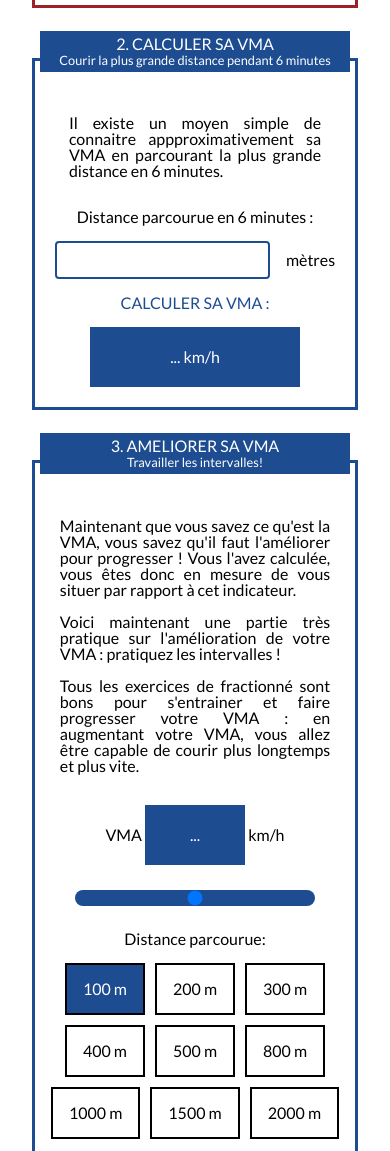
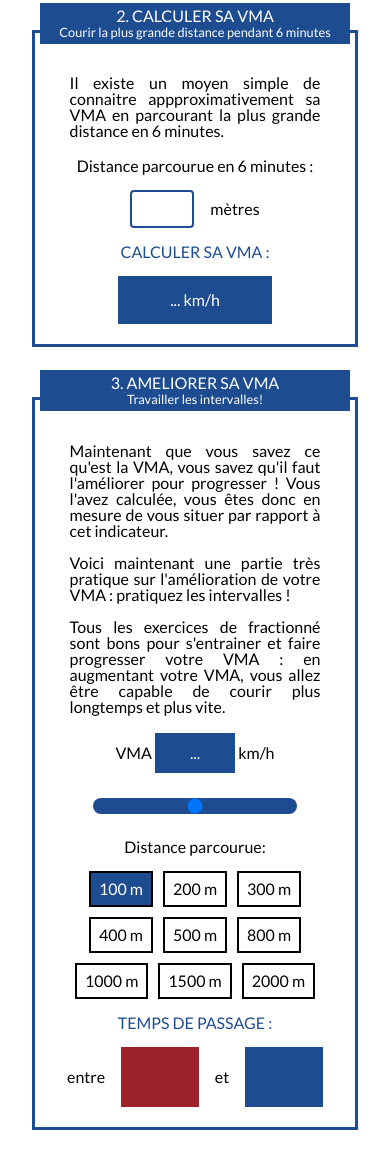
Before and after one commit to Labuch/VMA, a plain HTML site: page index.html in a window 390 px wide. Shown: the part 849-2000 px from the top of the page. After the commit the page ends 1979 px from the top, so only its background shows below. Drawn offline with Linux system fonts and the light colour scheme.

Commit message:
make responsiv and test on firefox

```diff
--- a/style.css
+++ b/style.css
@@ -18,14 +18,15 @@
     flex-direction: column;
     align-items: stretch;
     gap:10px;
+    margin-bottom: 10px;
 
 }
 #vmaLabel{
     display: inline-flex;
     justify-content: center;
     align-items: center;
-    height: 60px;
-    width: 100;
+    height: 2.5rem;
+    width: 5rem;
     color:white;
 
 }
@@ -45,8 +46,8 @@
     display: inline-flex;
     justify-content: center;
     align-items: center;
-    height: 60px;
-    width: 75%;
+    height: 3rem;
+    width: 60%;
     color:white;
 }
 
@@ -76,7 +77,7 @@ h1{
 .section{
     margin-top: 40px;
     padding-top: 40px;
-    padding-inline: 40px;
+    padding-inline: 2rem;
     padding-bottom: 20px;
     display: flex;
     flex-direction: column;
@@ -90,15 +91,16 @@ h1{
     display: flex;
     flex-direction: column;
     gap:1rem;
+    width: 100%;
 }
 
 .radioGroup{
-    padding:1rem;
+    padding:0.5rem;
     border: black solid 2px;
 }
 
 .sectionText{
-    padding:5%;
+    padding:1%;
     text-align: justify;
 
 }
@@ -120,6 +122,7 @@ input[type="text"]
  color: #1d4c91;
  border-radius: 4px;
  font-size: 1rem;
+ max-width: 4rem;
 }
 
 input[type="number"]:focus,
```
